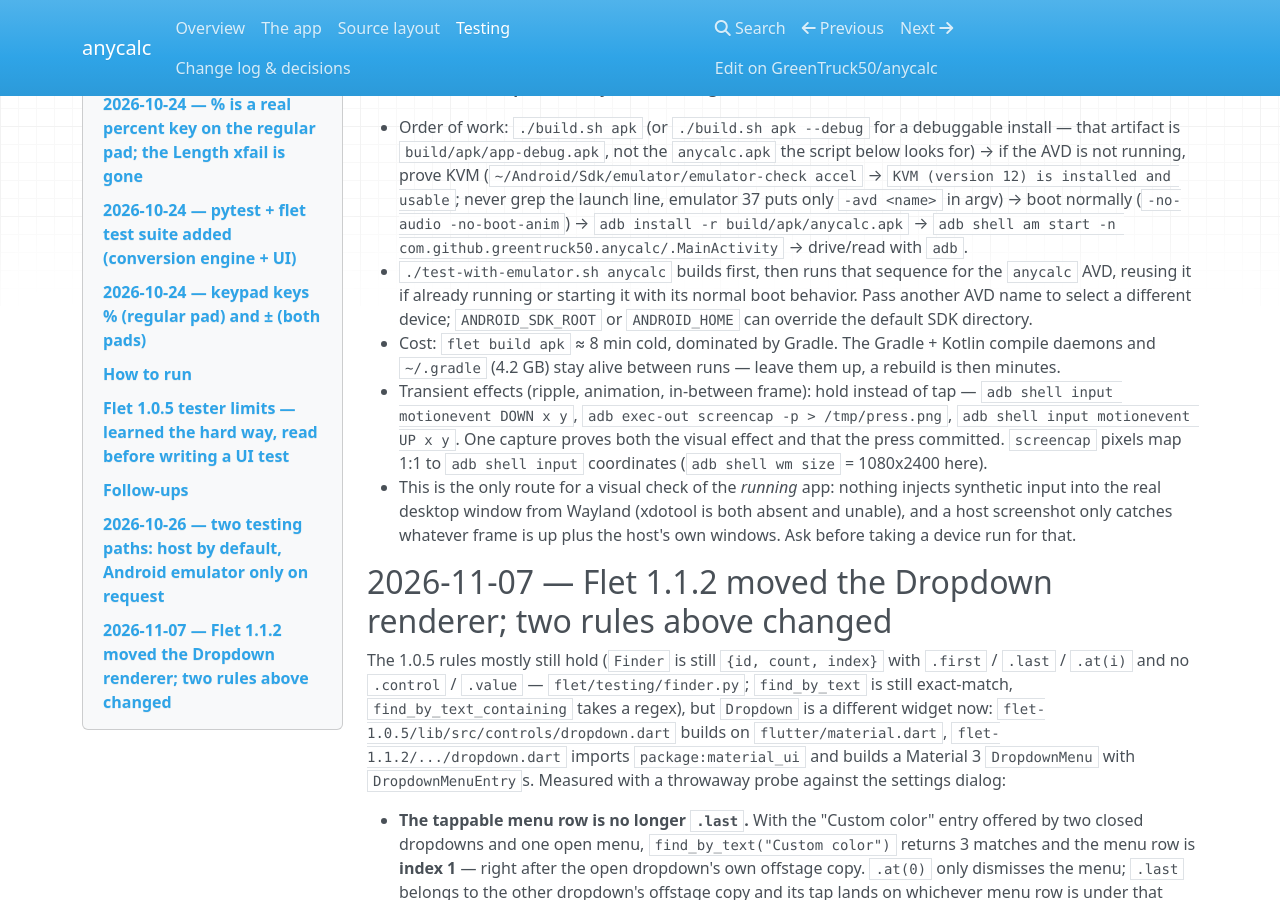
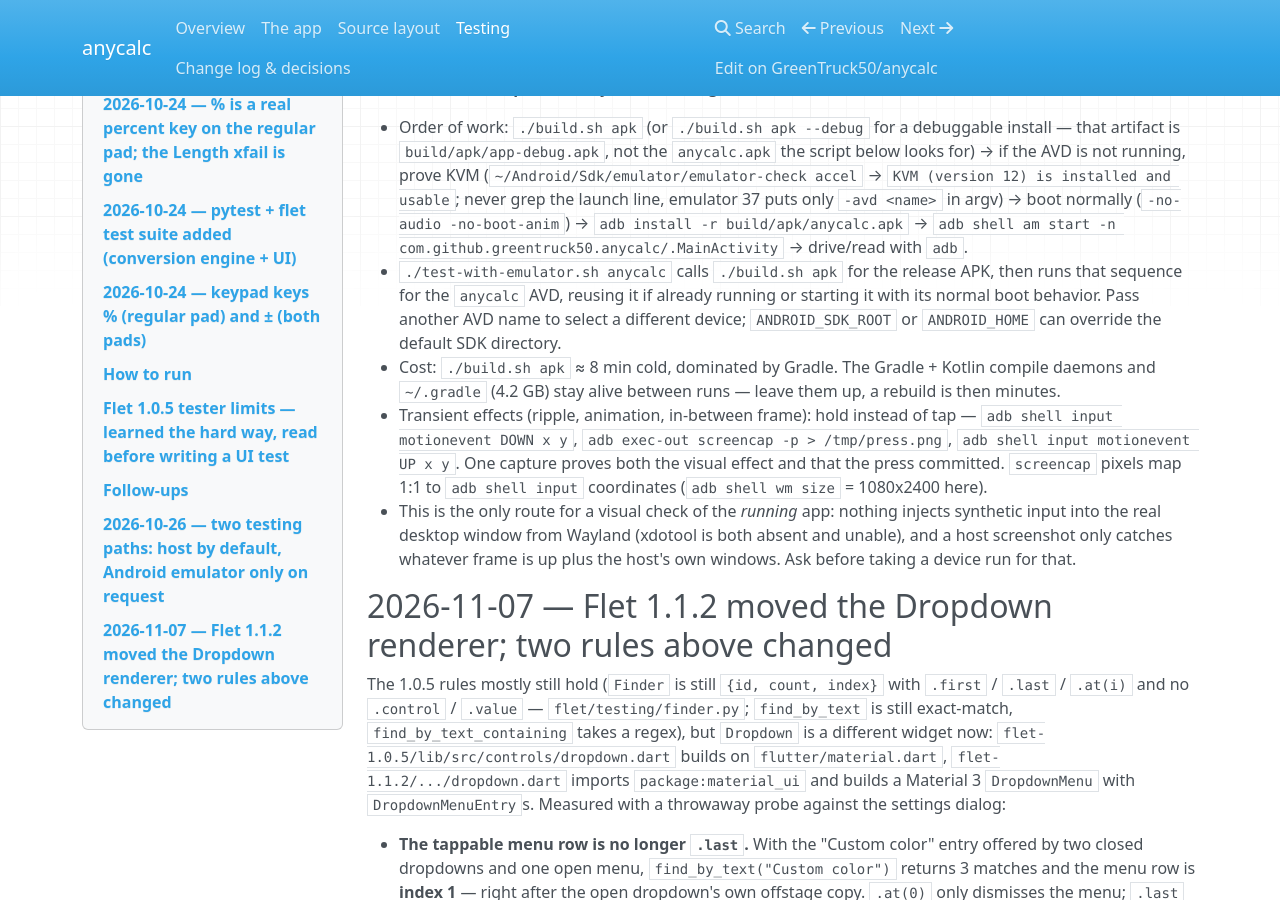
Before and after one commit to GreenTruck50/anycalc, an MkDocs documentation site: the page built from docs/Testing — pytest + flet test suite.md, in a window 1280 px wide and 900 px high, scrolled down 3518 px. Built offline with MkDocs 1.6.1, drawn with Linux system fonts in a browser that asks for light colours; nearby versions of some CDN libraries.

Commit message:
Use build wrapper for emulator APK

```diff
--- a/docs/Testing — pytest + flet test suite.md
+++ b/docs/Testing — pytest + flet test suite.md
@@ -65,8 +65,8 @@
 **Android emulator path — only when testing on Android is asked for**
 
 *   Order of work: `./build.sh apk` (or `./build.sh apk --debug` for a debuggable install — that artifact is `build/apk/app-debug.apk`, not the `anycalc.apk` the script below looks for) → if the AVD is not running, prove KVM (`~/Android/Sdk/emulator/emulator-check accel` → `KVM (version 12) is installed and usable`; never grep the launch line, emulator 37 puts only `-avd <name>` in argv) → boot normally (`-no-audio -no-boot-anim`) → `adb install -r build/apk/anycalc.apk` → `adb shell am start -n com.github.greentruck50.anycalc/.MainActivity` → drive/read with `adb`.
-*   `./test-with-emulator.sh anycalc` builds first, then runs that sequence for the `anycalc` AVD, reusing it if already running or starting it with its normal boot behavior. Pass another AVD name to select a different device; `ANDROID_SDK_ROOT` or `ANDROID_HOME` can override the default SDK directory.
-*   Cost: `flet build apk` ≈ 8 min cold, dominated by Gradle. The Gradle + Kotlin compile daemons and `~/.gradle` (4.2 GB) stay alive between runs — leave them up, a rebuild is then minutes.
+*   `./test-with-emulator.sh anycalc` calls `./build.sh apk` for the release APK, then runs that sequence for the `anycalc` AVD, reusing it if already running or starting it with its normal boot behavior. Pass another AVD name to select a different device; `ANDROID_SDK_ROOT` or `ANDROID_HOME` can override the default SDK directory.
+*   Cost: `./build.sh apk` ≈ 8 min cold, dominated by Gradle. The Gradle + Kotlin compile daemons and `~/.gradle` (4.2 GB) stay alive between runs — leave them up, a rebuild is then minutes.
 *   Transient effects (ripple, animation, in-between frame): hold instead of tap — `adb shell input motionevent DOWN x y`, `adb exec-out screencap -p > /tmp/press.png`, `adb shell input motionevent UP x y`. One capture proves both the visual effect and that the press committed. `screencap` pixels map 1:1 to `adb shell input` coordinates (`adb shell wm size` = 1080x2400 here).
 *   This is the only route for a visual check of the _running_ app: nothing injects synthetic input into the real desktop window from Wayland (xdotool is both absent and unable), and a host screenshot only catches whatever frame is up plus the host's own windows. Ask before taking a device run for that.
 
```
Also changed, not shown: calculator_spec.md (+6 -4 lines), 1 other file.
